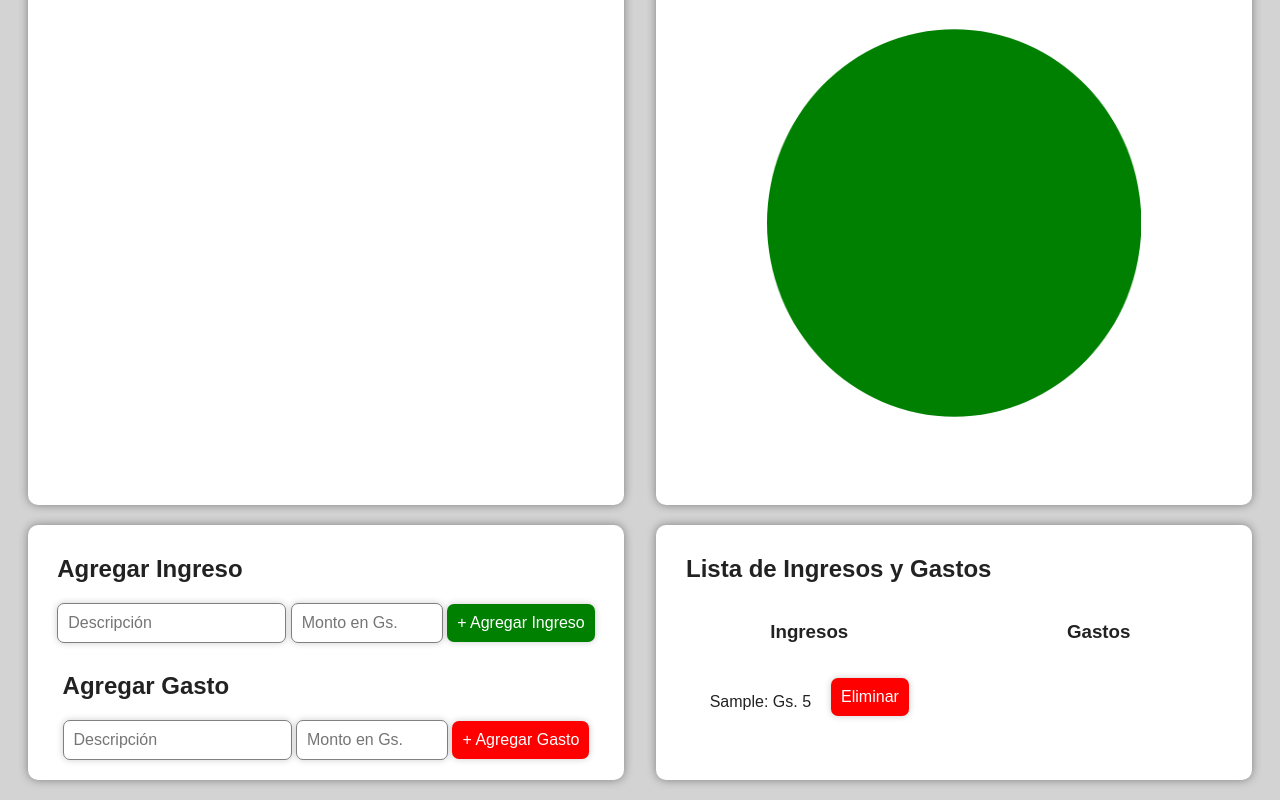
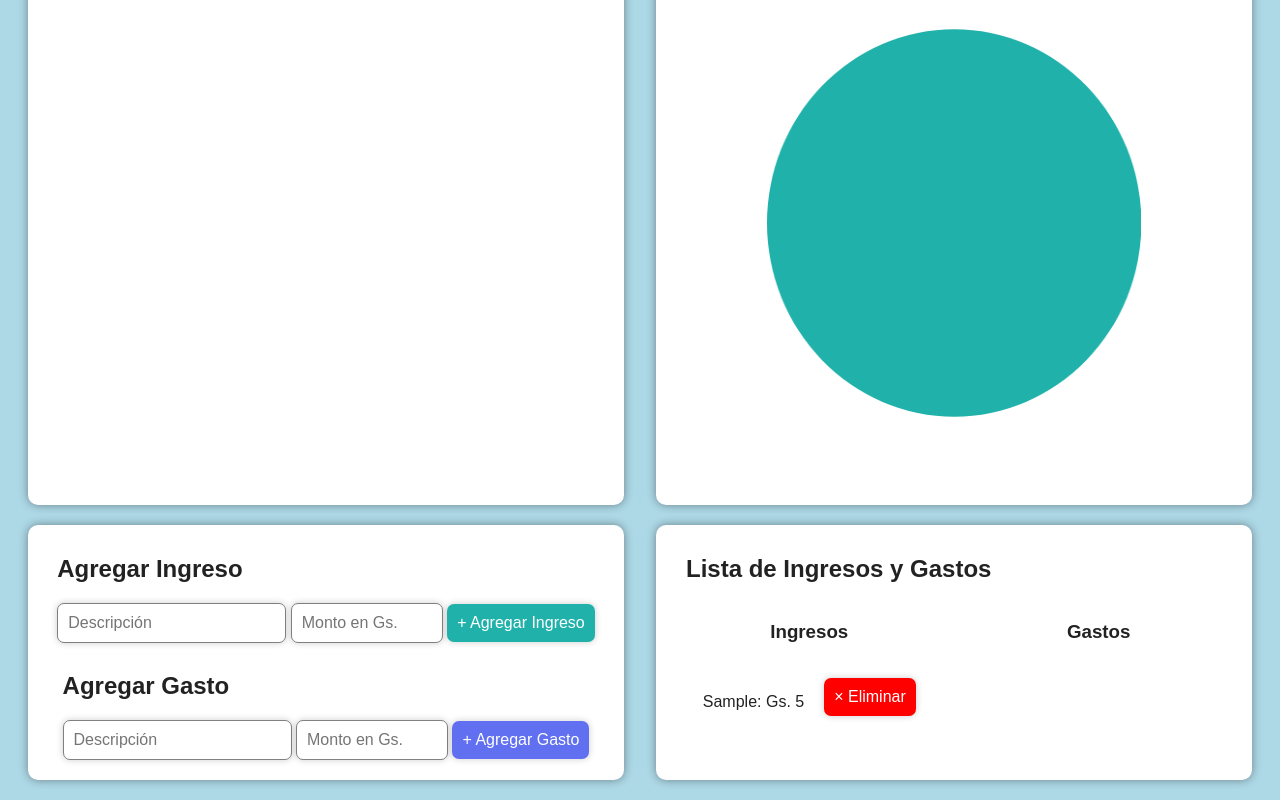
Before and after one commit to Andoumeda/gestor-presupuesto, a plain HTML site: page index.html in a window 1280 px wide. Both pictures are taken after typing "Sample", "5" into the empty fields and a click on the button "+ Agregar Ingreso". Shown: the part 239-1039 px from the top of the page. Drawn offline with nearby package versions, Linux system fonts and the light colour scheme.

Commit message:
Colores cambiados

```diff
--- a/script.js
+++ b/script.js
@@ -47,7 +47,7 @@ document.addEventListener('DOMContentLoaded', () => {
             li.textContent = `${ingreso.descripcion}: Gs. ${ingreso.monto}`;
 
             const btnEliminar = document.createElement('button');
-            btnEliminar.textContent = 'Eliminar';
+            btnEliminar.textContent = '× Eliminar';
             btnEliminar.onclick = () => {
                 ingresos.splice(indice, 1); // Elimina 1 elemento en el índice actual
                 actualizarBalance();
@@ -62,7 +62,7 @@ document.addEventListener('DOMContentLoaded', () => {
             li.textContent = `${gasto.descripcion}: Gs. ${gasto.monto}`;
 
             const btnEliminar = document.createElement('button');
-            btnEliminar.textContent = 'Eliminar';
+            btnEliminar.textContent = '× Eliminar';
             btnEliminar.onclick = () => {
                 gastos.splice(indice, 1);
                 actualizarBalance();
@@ -85,7 +85,7 @@ document.addEventListener('DOMContentLoaded', () => {
                     labels: ['Ingresos', 'Gastos'],
                     datasets: [{
                         data: [totalIngresos, totalGastos],
-                        backgroundColor: ['green', 'red'],
+                        backgroundColor: ['lightseagreen', '#6070f0'],
                         borderWidth: 0
                     }]
                 },
--- a/style.css
+++ b/style.css
@@ -1,6 +1,6 @@
 body {
     font-family: sans-serif;
-    background-color: lightgrey;
+    background-color: lightblue;
     color: #222;
 }
 
@@ -118,19 +118,19 @@ button:disabled {
 }
 
 #agregar-ingreso {
-    background-color: green;
+    background-color: lightseagreen;
 }
 
 #agregar-ingreso:hover {
-    background-color: darkgreen;
+    background-color: seagreen;
 }
 
 #agregar-gasto {
-    background-color: red;
+    background-color: #6070f0;
 }
 
 #agregar-gasto:hover {
-    background-color: darkred;
+    background-color: #4049c0;
 }
 
 li {
```
